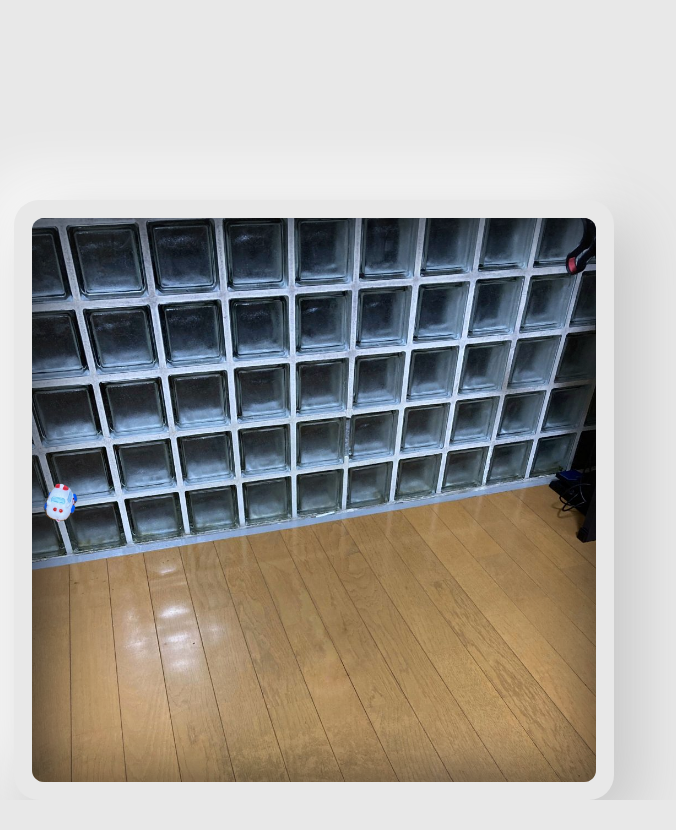
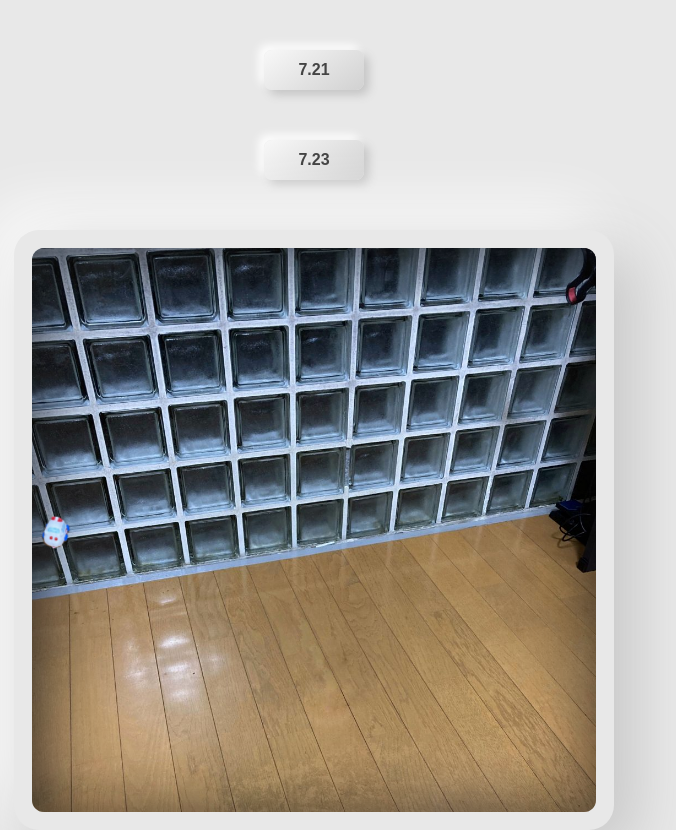
Before and after one commit to Meythei/VST, a plain HTML site: page index.html in a window 1280 px wide. Shown: the whole page, without its empty margins (326-1002 px from the left). Before the commit the page ends 800 px from the top, so only its background shows below. Drawn offline with Linux system fonts and the light colour scheme.

Commit message:
more than molcar

```diff
--- a/common/css/style.css
+++ b/common/css/style.css
@@ -2,6 +2,36 @@ body {
     background-color: #e8e8e8;
     font-family: 'Noto Sans JP', sans-serif;
 }
+ button {
+display: block;
+border: none;
+  cursor: pointer;
+  outline: none;
+  padding: 0;
+  appearance: none;
+  width: 100px;
+  height: 40px;
+  font-size: 16px;
+  font-weight: bold;
+  color: #444;
+  text-align: center;
+  margin: 50px auto;
+  border-radius: 8px;
+  background: linear-gradient(145deg, #f8f8f8, #d1d1d1);
+  box-shadow:  5px 5px 10px #c5c5c5,
+              -5px -5px 10px #ffffff;
+}
+ button:hover {
+    background:#e8e8e8;
+}
+
+ button:active {
+  border-radius: 8px;
+  background: linear-gradient(145deg, #d1d1d1, #f8f8f8);
+  box-shadow:  5px 5px 10px #c5c5c5,
+               -5px -5px 10px #ffffff;
+}
+
 .box {
     display: flex;
     flex-direction: column;
@@ -9,7 +39,7 @@ body {
     width: min(80vw,600px);
     justify-content: center;
     box-sizing: border-box;
-    margin: 200px auto 0;
+    margin: 0 auto;
     background-color: #e8e8e8;
     border-radius: 25px;
     box-shadow: 20px 20px 60px #c5c5c5, -20px -20px 60px #ffffff;
@@ -29,6 +59,6 @@ body {
     box-shadow: inset 20px 20px 60px #0f0f0f96, inset -20px -20px 60px #00000057;
 }
 .molc img {
-    width: 60px;
+    width: clamp(20px,50px,300px);
     height: auto;
 }
--- a/index.html
+++ b/index.html
@@ -13,6 +13,10 @@
 </head>
 
 <body>
+
+    <button data-date="0721" type="submit" class="btn_PUI btn">7.21</button>
+    <button data-date="0723" type="submit" class="btn_PUI btn">7.23</button>
+
     <div class="box">
         <div class="inner">
             <div class="molc"><img src="./img/p.u.i.png" alt=""></div>
@@ -23,8 +27,29 @@
 <script src="./common/javascript/jquery-1.10.2.min.js" charset="utf-8"></script>
 <script src="./common/javascript/pep.js" charset="utf-8"></script>
 <script>
-$(document).ready(function(){
-    $('.molc').pep({droppable: '.droppable',constrainTo: 'parent'});
+    $(document).ready(function () {
+        $('.molc').pep({
+            droppable: '.droppable',
+            constrainTo: 'parent'
+        });
+    });
+
+    $(".btn_PUI").click(function () {
+        var PUI_val = $(this).data("date");
+        switch (PUI_val) {
+            case "0721":
+                $(".molc").children().attr("src", "./img/p.u.i.png");
+                break;
+
+            case "0723":
+                $(".molc").children().attr("src", "./img/p.u.i.2.png");
+                break;
+            default:
+                alert("error : 1");
+                break;
+        };
+        $(".molc").pep().data('plugin_pep').revert();
     });
 </script>
+
 </html>
```
Also changed, not shown: img/p.u.i.2.png (added). Lines whose indentation alone changed are shown as unchanged.
